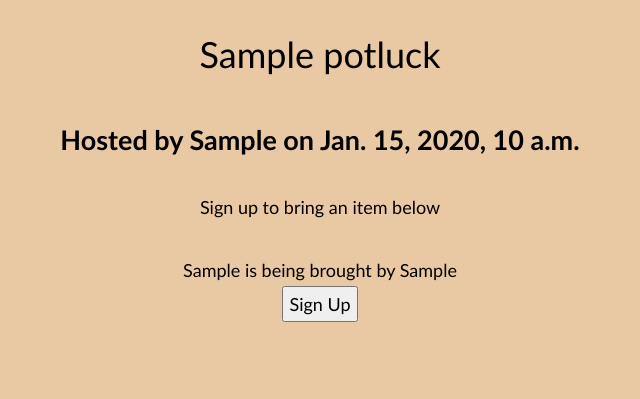
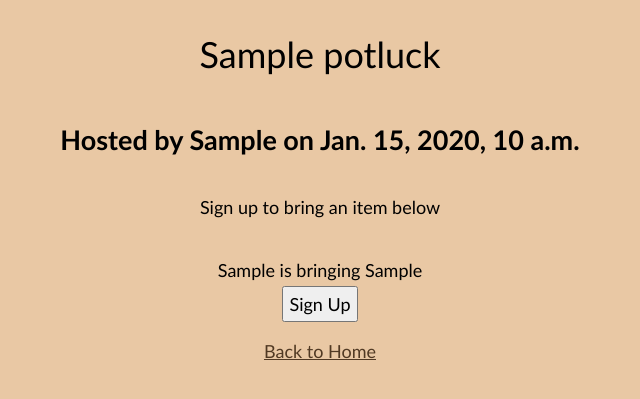
Before and after one commit to ethanbanez/potluck, a Django app: page /mainapp/potluck/1 in a window 1280 px wide. Shown: the top 399 px of the page, without its empty margins (320-960 px from the left). Run offline with Django 4.2, Linux system fonts and the light colour scheme; tables that the repository leaves empty hold one stand-in row (values such as "Sample post").

Commit message:
food signup redirects back to potluck view, which now has a back to home link

```diff
--- a/potluck/mainapp/templates/pots/potluck.html
+++ b/potluck/mainapp/templates/pots/potluck.html
@@ -17,7 +17,7 @@
             <ul id="flex-outer">
                 {% for it in items %}
                 {% if it.contributor %}
-                <li>{{ it.item }} is being brought by {{ it.contributor }}</li>
+                <li>{{ it.contributor }} is bringing {{ it.item }}</li>
                 {% else %}
                 <li>{{ it.item }}<input type="text" id="{{ it }}" name="{{ it }}" placeholder="Name"><input type="text" id="{{ it }}" name="{{ it }}" placeholder="Email"></li>
                 {% endif %}
@@ -28,5 +28,6 @@
             <p>No items for selected potluck</p>
         {% endif %}
         </form>
+        <a href="{% url 'mainapp:index' %}">Back to Home</a>
     </body>
 </html>
--- a/potluck/mainapp/views.py
+++ b/potluck/mainapp/views.py
@@ -82,4 +82,4 @@ def item_sign_up(request, potluck_id):
         except KeyError:
             pass
 
-    return HttpResponseRedirect(reverse('mainapp:potlucks'))
+    return HttpResponseRedirect(reverse('mainapp:potluck', args=(potluck_id,)))
```
